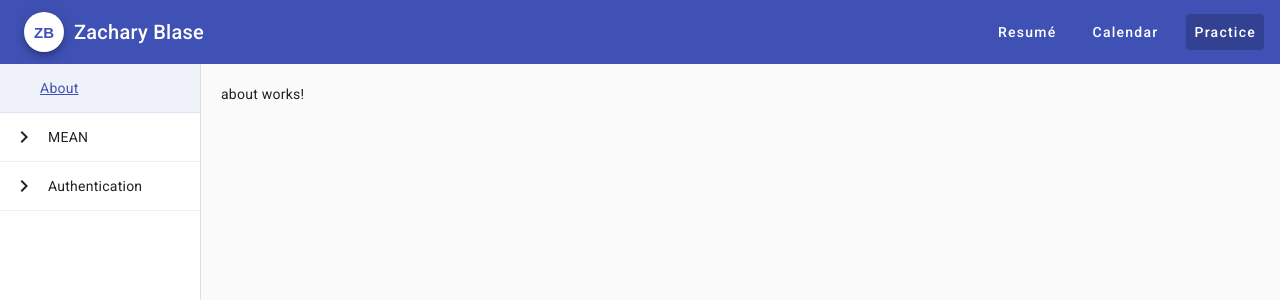
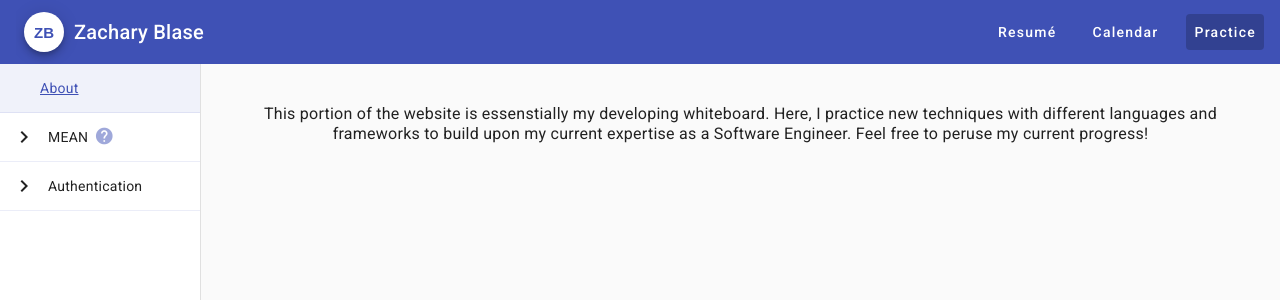
Before and after one commit to zblase/ZackPortfolioClient, an Angular app: page /practice/about in a window 1280 px wide. Shown: the top 300 px of the page. Built offline with nearby package versions, Linux system fonts and the light colour scheme.

Commit message:
added practice about and MEAN tooltip

```diff
--- a/src/app/app.module.ts
+++ b/src/app/app.module.ts
@@ -81,7 +81,8 @@ import { CalendarDialogComponent } from './calendar/calendar-dialog/calendar-dia
     MatNativeDateModule,
     MatSelectModule,
     MatDividerModule,
-    MatMenuModule
+    MatMenuModule,
+    MatTooltipModule
   ],
   providers: [],
   bootstrap: [AppComponent]
--- a/src/app/practice/about/about.component.html
+++ b/src/app/practice/about/about.component.html
@@ -1 +1,3 @@
-<p>about works!</p>
+<div style="display: flex; justify-content: center; padding: 20px;">
+    <label style="text-align: center;">This portion of the website is essenstially my developing whiteboard. Here, I practice new techniques with different languages and frameworks to build upon my current expertise as a Software Engineer. Feel free to peruse my current progress!</label>
+</div>
--- a/src/app/practice/main-practice/main-practice.component.html
+++ b/src/app/practice/main-practice/main-practice.component.html
@@ -1,27 +1,26 @@
-
-
 <div class="container" style="padding: 0;">
   <mat-drawer-container style="width: 100%;">
     <mat-drawer mode="side" opened>
       <mat-tree [dataSource]="dataSource" [treeControl]="treeControl" class="example-tree">
-          <mat-tree-node *matTreeNodeDef="let node" matTreeNodeToggle [ngClass]="{'selected-node': isNodeSelected(node), 'no-icon-root': node.name == 'About'}" routerLink="{{node.route}}">
+        <mat-tree-node *matTreeNodeDef="let node" matTreeNodeToggle
+          [ngClass]="{'selected-node': isNodeSelected(node), 'no-icon-root': node.name == 'About'}"
+          routerLink="{{node.route}}">
           {{node.name}}
         </mat-tree-node>
         <!-- This is the tree node template for expandable nodes -->
         <mat-nested-tree-node *matTreeNodeDef="let node; when: hasChild">
           <div class="mat-tree-node" [class.expanded-node]="treeControl.isExpanded(node)">
-                <button mat-icon-button matTreeNodeToggle
-                        [attr.aria-label]="'Toggle ' + node.name">
+            <button mat-icon-button matTreeNodeToggle [attr.aria-label]="'Toggle ' + node.name">
               <mat-icon class="mat-icon-rtl-mirror">
                 {{treeControl.isExpanded(node) ? 'expand_more' : 'chevron_right'}}
               </mat-icon>
             </button>
             {{node.name}}
+            <mat-icon *ngIf="node.tooltip" #tooltip="matTooltip" matTooltip="MongoDB, Express, Angular, NodeJS" matTooltipPosition="right" style="font-size: 20px; height: 22px; color: rgba(63,81,181,0.5); margin-left: 6px;">help</mat-icon>
           </div>
           <!-- There is inline padding applied to this div using styles.
                   This padding value depends on the mat-icon-button width.  -->
-              <div [class.example-tree-invisible]="!treeControl.isExpanded(node)"
-                  role="group">
+          <div [class.example-tree-invisible]="!treeControl.isExpanded(node)" role="group">
             <ng-container matTreeNodeOutlet></ng-container>
           </div>
         </mat-nested-tree-node>
--- a/src/app/practice/main-practice/main-practice.component.ts
+++ b/src/app/practice/main-practice/main-practice.component.ts
@@ -8,6 +8,10 @@ interface TopicNode {
   name: string;
   route?: string;
   children?: TopicNode[];
+  tooltip?: {
+    icon: string;
+    content: string;
+  }
 }
 
 const TREE_DATA: TopicNode[] = [
@@ -20,6 +24,10 @@ const TREE_DATA: TopicNode[] = [
       {name: 'Post Creator', route: 'posts'},
       {name: 'Image Upload', route: 'image-upload'},
     ],
+    tooltip: {
+      icon: 'help',
+      content: 'MongoDB, Express, Angular, NodeJS'
+    }
   },
   {
     name: 'Authentication',
```
Lines whose indentation alone changed are shown as unchanged.
